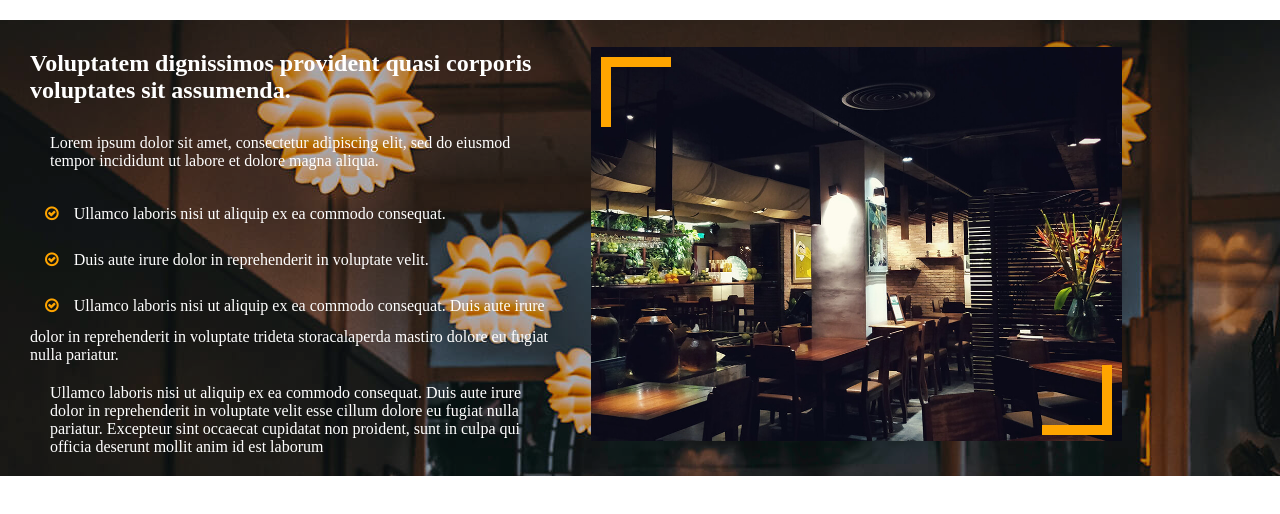
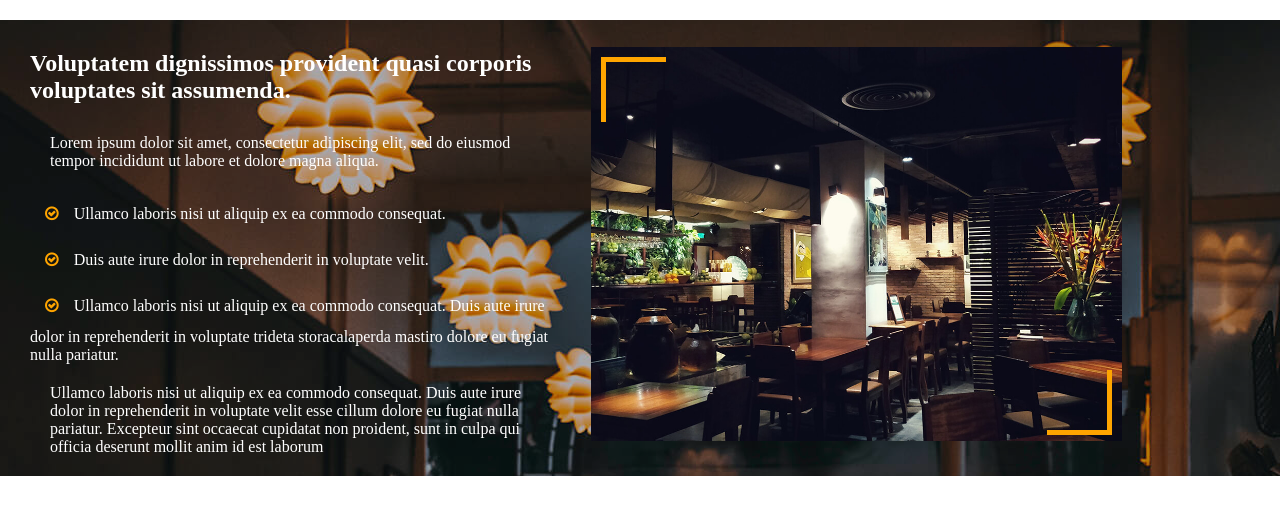
Before and after one commit to aaruanbu/background-task, a plain HTML site: page index.html in a window 1280 px wide. Drawn offline with Linux system fonts and the light colour scheme.

Commit message:
style.css

```diff
--- a/style.css
+++ b/style.css
@@ -63,8 +63,8 @@ img:hover {
 .image::after{
 	content:"";
   position:absolute;
-  border-left:10px solid orange;
-  border-top:10px solid orange;
+  border-left:5px solid orange;
+  border-top:5px solid orange;
   height:60px;
   width:60px;
   top:10px;
@@ -74,8 +74,8 @@ img:hover {
 .image::before{
 	content:"";
   position:absolute;
-  border-bottom:10px solid orange;
-  border-right:10px solid orange;
+  border-bottom:5px solid orange;
+  border-right:5px solid orange;
   height:60px;
   width:60px;
   bottom:10px;
```
